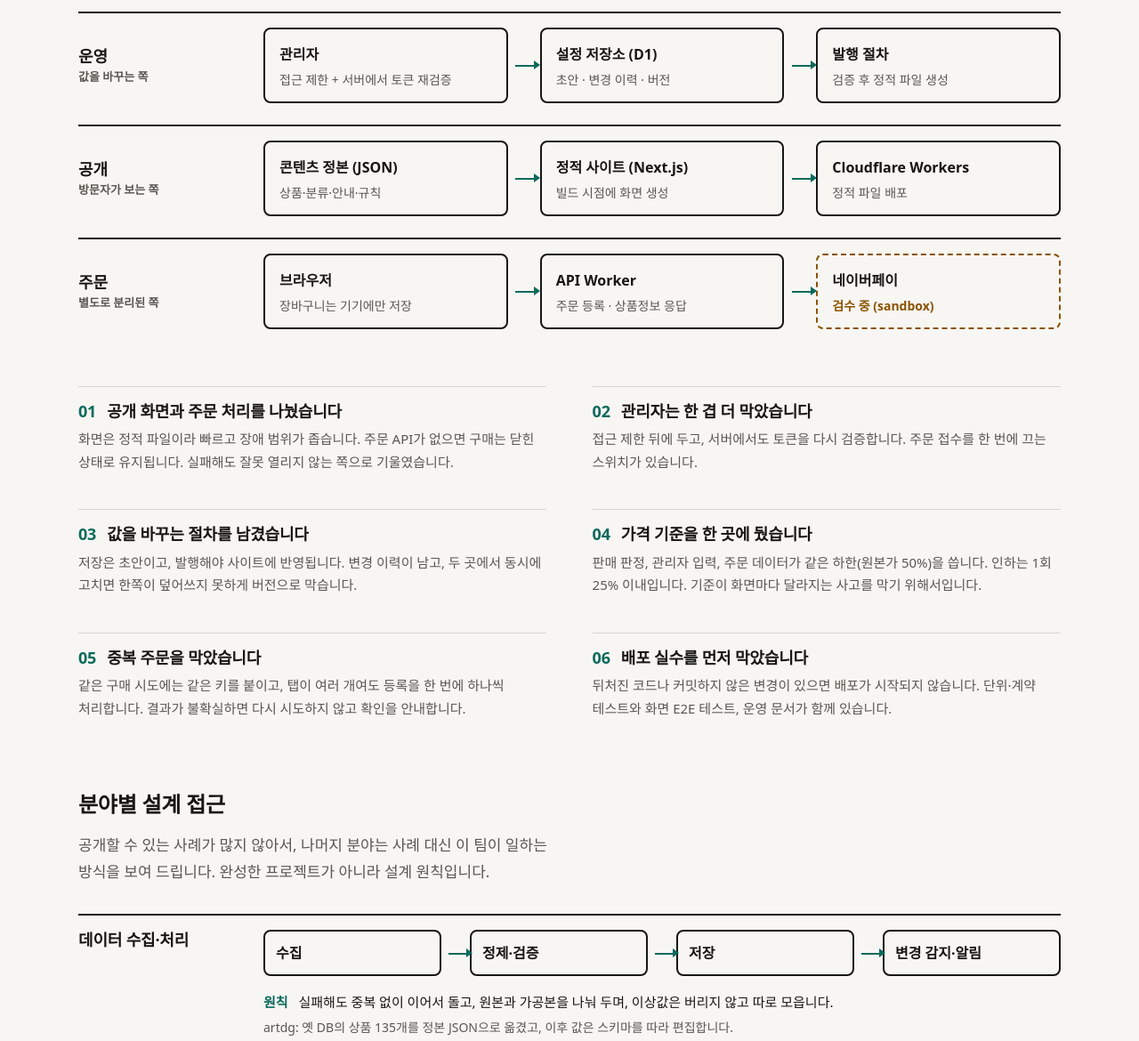
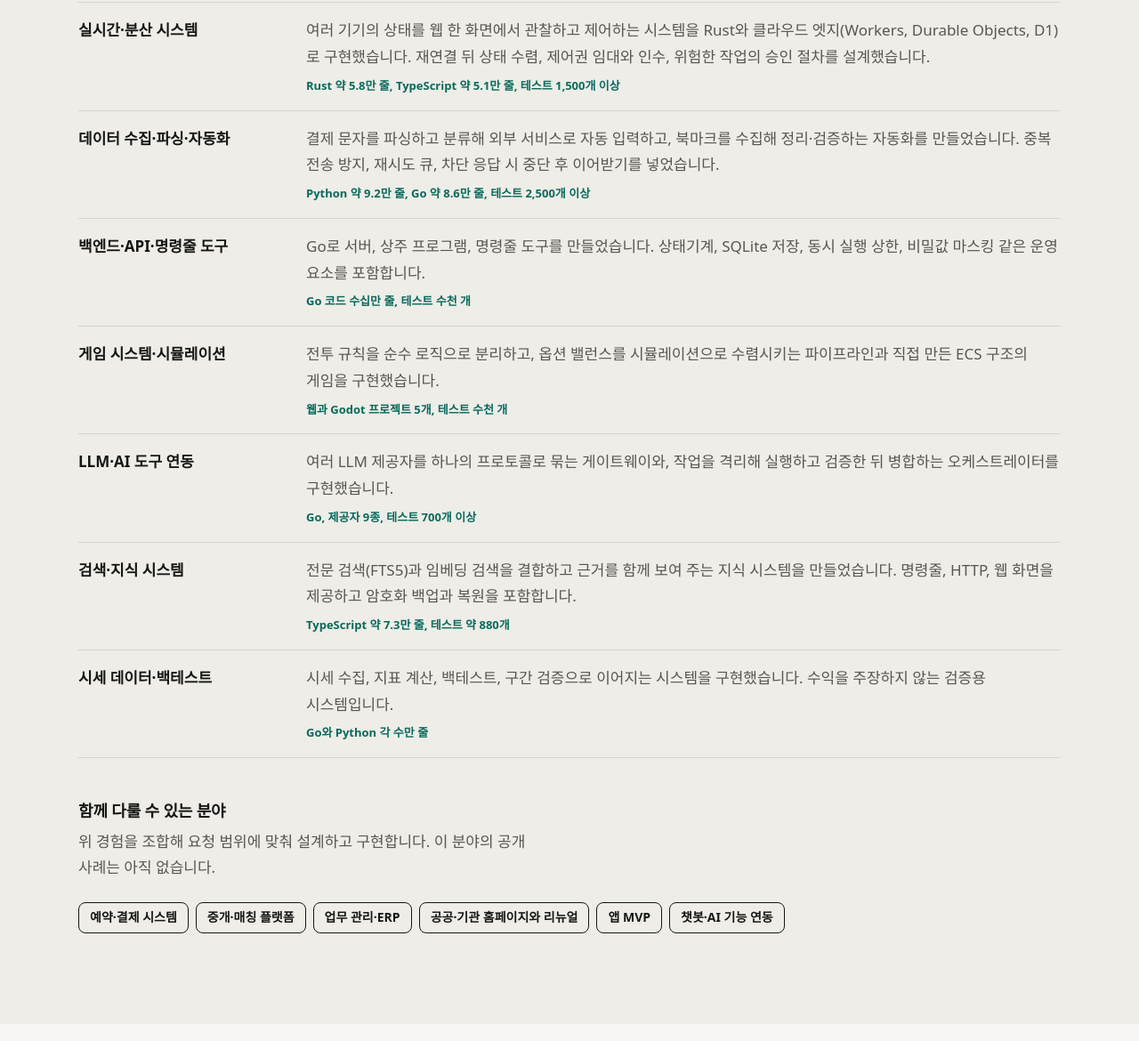
Before and after one commit to devpyo/devpyo.github.io, a plain HTML site: page index.html in a window 1280 px wide. Shown: the part 2778-3948 px from the top of the page at 89% size. Drawn offline with Linux system fonts and the light colour scheme.

Commit message:
Home: add generalized implementation experience and adjacent fields

```diff
--- a/index.html
+++ b/index.html
@@ -166,6 +166,31 @@
       </li>
     </ol>
 
+    <div class="more" aria-labelledby="exp-h">
+      <h3 id="exp-h">구현 경험</h3>
+      <p>공개 사례(웹 1건, 앱 1건) 밖에서 팀이 만든 비공개 프로젝트의 규모입니다. 고객사 납품 실적이 아닙니다. 코드 줄 수는 테스트를 포함하며, 규모는 저장소 집계입니다.</p>
+      <ul class="rows">
+        <li><b>웹 서비스 풀스택</b><span>TypeScript, Next.js, Supabase로 계정, 캐릭터, 전투, 관리자까지 있는 웹 게임 서비스를 구현했습니다. 데이터베이스 함수의 입출력 계약을 검증하고 보안 규칙을 점검하는 스크립트를 두었습니다.<small>코드 약 29만 줄, 테스트 4,000개 이상, CI</small></span></li>
+        <li><b>모바일 앱 (iOS)</b><span>SwiftUI 앱 4종을 한 템플릿으로 만들었습니다. iCloud 동기화, 홈 화면 위젯, 로컬 알림, 한국어·영어 현지화, 스토어 제출 전 점검 스크립트를 갖췄습니다.<small>Swift 약 2.1만 줄, 테스트 약 350개, 스토어 출시 앱 포함</small></span></li>
+        <li><b>실시간·분산 시스템</b><span>여러 기기의 상태를 웹 한 화면에서 관찰하고 제어하는 시스템을 Rust와 클라우드 엣지(Workers, Durable Objects, D1)로 구현했습니다. 재연결 뒤 상태 수렴, 제어권 임대와 인수, 위험한 작업의 승인 절차를 설계했습니다.<small>Rust 약 5.8만 줄, TypeScript 약 5.1만 줄, 테스트 1,500개 이상</small></span></li>
+        <li><b>데이터 수집·파싱·자동화</b><span>결제 문자를 파싱하고 분류해 외부 서비스로 자동 입력하고, 북마크를 수집해 정리·검증하는 자동화를 만들었습니다. 중복 전송 방지, 재시도 큐, 차단 응답 시 중단 후 이어받기를 넣었습니다.<small>Python 약 9.2만 줄, Go 약 8.6만 줄, 테스트 2,500개 이상</small></span></li>
+        <li><b>백엔드·API·명령줄 도구</b><span>Go로 서버, 상주 프로그램, 명령줄 도구를 만들었습니다. 상태기계, SQLite 저장, 동시 실행 상한, 비밀값 마스킹 같은 운영 요소를 포함합니다.<small>Go 코드 수십만 줄, 테스트 수천 개</small></span></li>
+        <li><b>게임 시스템·시뮬레이션</b><span>전투 규칙을 순수 로직으로 분리하고, 옵션 밸런스를 시뮬레이션으로 수렴시키는 파이프라인과 직접 만든 ECS 구조의 게임을 구현했습니다.<small>웹과 Godot 프로젝트 5개, 테스트 수천 개</small></span></li>
+        <li><b>LLM·AI 도구 연동</b><span>여러 LLM 제공자를 하나의 프로토콜로 묶는 게이트웨이와, 작업을 격리해 실행하고 검증한 뒤 병합하는 오케스트레이터를 구현했습니다.<small>Go, 제공자 9종, 테스트 700개 이상</small></span></li>
+        <li><b>검색·지식 시스템</b><span>전문 검색(FTS5)과 임베딩 검색을 결합하고 근거를 함께 보여 주는 지식 시스템을 만들었습니다. 명령줄, HTTP, 웹 화면을 제공하고 암호화 백업과 복원을 포함합니다.<small>TypeScript 약 7.3만 줄, 테스트 약 880개</small></span></li>
+        <li><b>시세 데이터·백테스트</b><span>시세 수집, 지표 계산, 백테스트, 구간 검증으로 이어지는 시스템을 구현했습니다. 수익을 주장하지 않는 검증용 시스템입니다.<small>Go와 Python 각 수만 줄</small></span></li>
+      </ul>
+      <h3 class="exp2" id="exp2-h">함께 다룰 수 있는 분야</h3>
+      <p>위 경험을 조합해 요청 범위에 맞춰 설계하고 구현합니다. 이 분야의 공개 사례는 아직 없습니다.</p>
+      <ul class="chips" aria-labelledby="exp2-h">
+        <li>예약·결제 시스템</li>
+        <li>중개·매칭 플랫폼</li>
+        <li>업무 관리·ERP</li>
+        <li>공공·기관 홈페이지와 리뉴얼</li>
+        <li>앱 MVP</li>
+        <li>챗봇·AI 기능 연동</li>
+      </ul>
+    </div>
   </div>
 </section>
 
@@ -269,7 +294,7 @@
         <div>
           <ol class="chain c4"><li><b>클라이언트</b></li><li><b>서버 판정</b></li><li><b>상태 저장</b></li><li><b>운영 도구</b></li></ol>
           <p class="bp-p"><b>원칙</b> 규칙의 판정은 서버가 맡고 클라이언트는 보여 주기만 하며, 지연과 부하를 숫자로 관리하고, 수치는 데이터로 두어 운영자가 조정합니다.</p>
-          <p class="bp-e">공개 사례는 없습니다. 게임 개발 경력에서 가져온 설계 원칙입니다. 수치를 데이터로 두고 운영자가 바꾸는 방식은 artdg 관리자와 같은 구조입니다.</p>
+          <p class="bp-e">비공개 게임 프로젝트(웹 RPG, 시뮬레이션)에서 가져온 설계 원칙입니다. 수치를 데이터로 두고 운영자가 바꾸는 방식은 artdg 관리자와 같은 구조입니다.</p>
         </div>
       </div>
       <div class="lane">
--- a/style.css
+++ b/style.css
@@ -374,3 +374,6 @@ footer p{margin:0}
   .chain.c4 li+li::before{left:50%;top:-1.35rem;width:0;height:1rem;border-top:0;border-left:2px solid var(--accent)}
   .chain.c4 li+li::after{left:calc(50% - 5px);top:-.45rem;border:5px solid transparent;border-top:7px solid var(--accent);border-bottom:0}
 }
+
+.rows small{display:block;margin-top:.375rem;color:var(--accent);font-weight:700;font-size:.8125rem}
+.exp2{margin-top:3rem}
```
